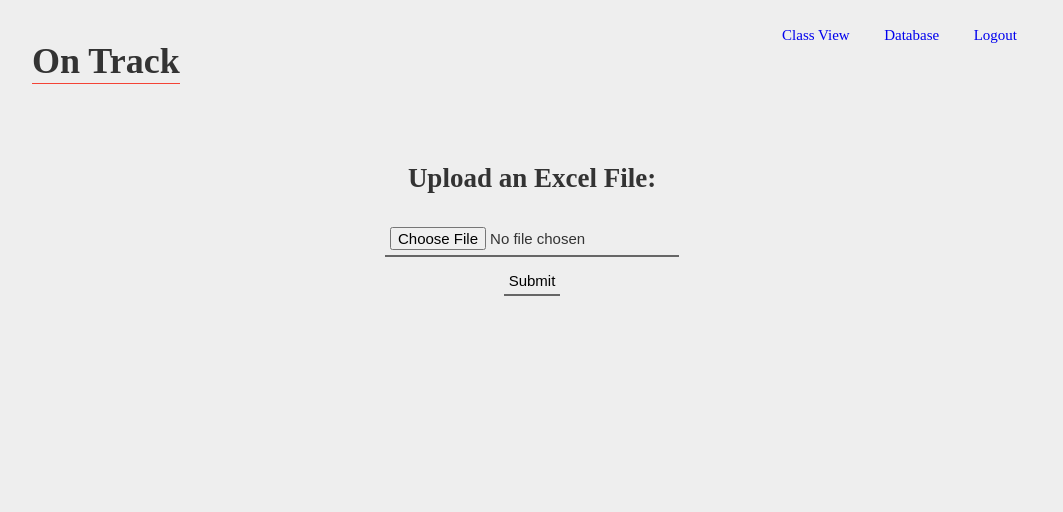
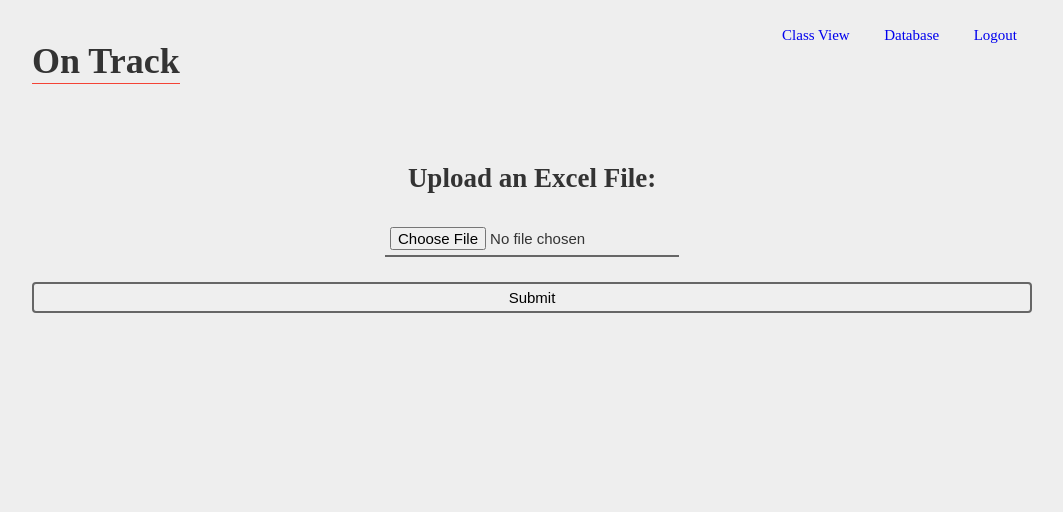
Before and after one commit to stuy-tetrabyte/graduation-req-tracker, a Flask app: page /upload in a window 1280 px wide. Shown: the top 512 px of the page, without its empty margins (108-1171 px from the left). Run offline with Flask 2, Linux system fonts and the light colour scheme; parts of the project's set-up code (start-up, migrations or seed data) failed here and were passed over.

Commit message:
minor stuff

```diff
--- a/templates/class.html
+++ b/templates/class.html
@@ -33,7 +33,7 @@
         <input type="radio" name="logic" value="or">OR
         <table id="toggle-filters">
             <tr>
-                <th><input id="toggle-all" type="checkbox" onClick="toggleBoxes(this)" /></th>
+                <th><input id="toggle-all" type="checkbox" onClick="toggleBoxes(this)" checked="checked" /></th>
                 <th onClick="toggleCol('fulfilled')">Fulfilled</th>
                 <th onClick="toggleCol('missing')">Missing</th>
                 <th onClick="toggleCol('failed')">Failed</th>
--- a/templates/upload.html
+++ b/templates/upload.html
@@ -8,7 +8,7 @@
     <form action="/upload/" method="POST" enctype="multipart/form-data">
         <input type="file" name="file" />
         <br>
-        <input type="submit"/>
+        <button class="submit" type="submit" name="action">Submit</button>
     </form>
 </div>
 
```
